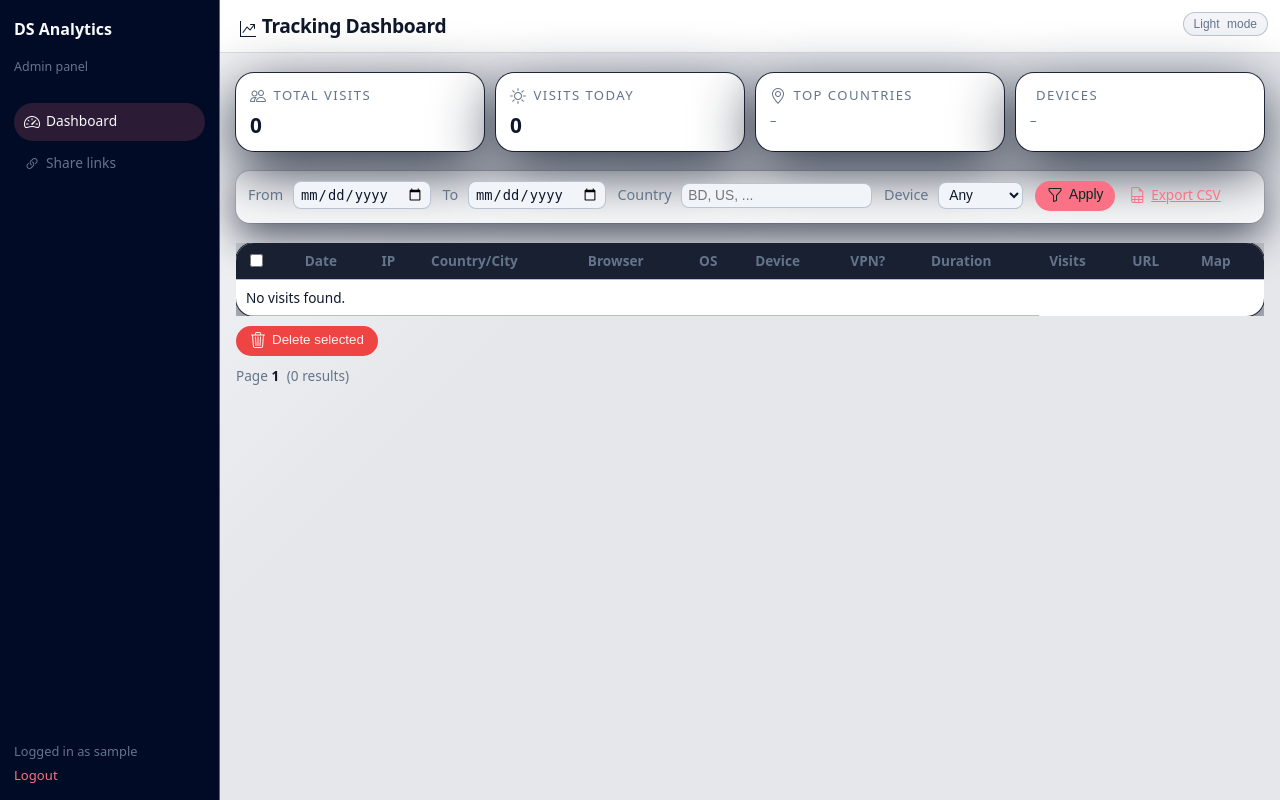
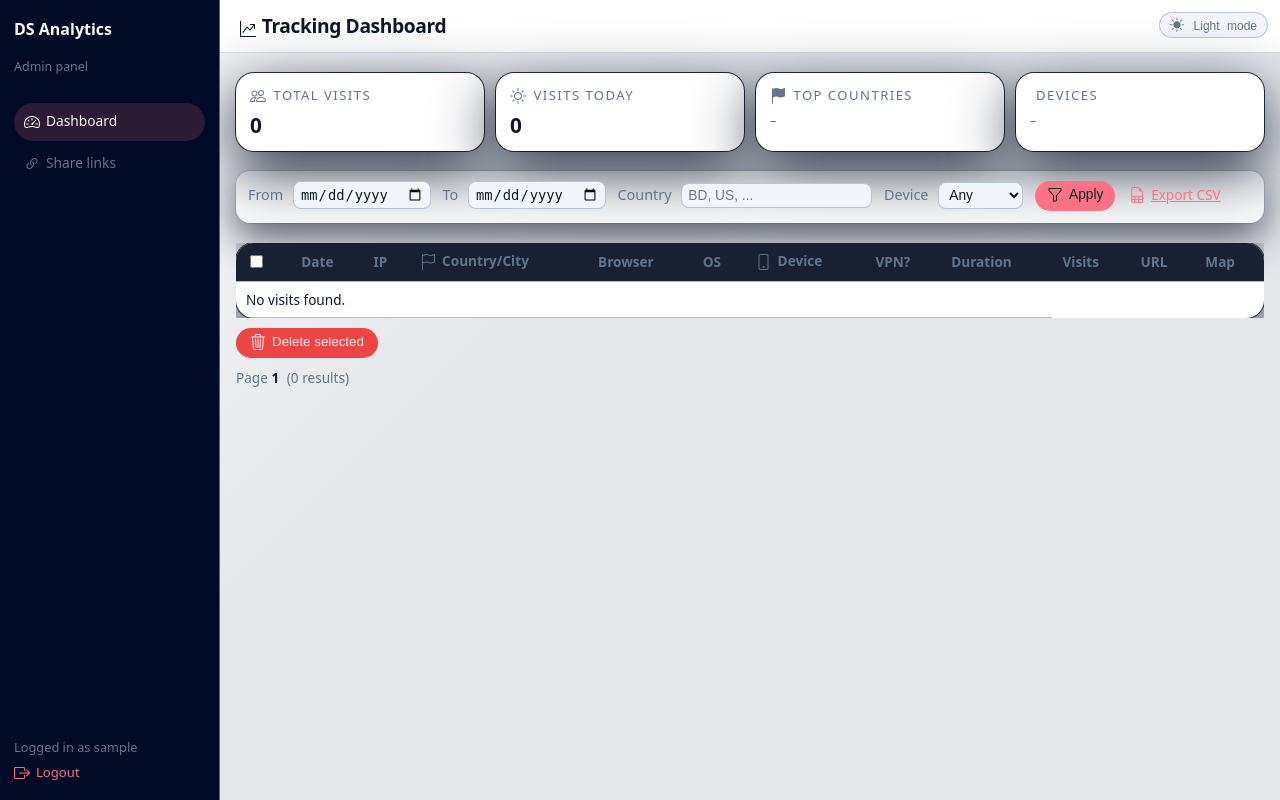
Before and after one commit to eHawking/projectt, a PHP site: page /admin/dashboard in a window 1280 px wide. Run offline with PHP 8.4, Linux system fonts and the light colour scheme; the visitor is signed in with stand-in values (Sample User, id 1); data that the repository does not hold is empty; a stand-in replaces the project's code that opens the database connection; some libraries are stand-ins or nearby versions.

Commit message:
Tweak admin dashboard mobile icons

```diff
--- a/admin/dashboard.php
+++ b/admin/dashboard.php
@@ -443,6 +443,21 @@ $currentQuery = http_build_query([
             margin-right: 4px;
         }
 
+        .theme-toggle .icon-light,
+        .theme-toggle .icon-dark {
+            margin-right: 6px;
+            font-size: 0.9rem;
+        }
+        .theme-toggle .icon-dark {
+            display: none;
+        }
+        :root[data-theme="dark"] .theme-toggle .icon-light {
+            display: none;
+        }
+        :root[data-theme="dark"] .theme-toggle .icon-dark {
+            display: inline-block;
+        }
+
         @media (max-width: 900px) {
             body {
                 padding-left: 0;
@@ -484,6 +499,8 @@ $currentQuery = http_build_query([
 </head>
 <body>
 <button type="button" class="theme-toggle" data-theme-toggle>
+    <i class="bi bi-brightness-high-fill icon-light"></i>
+    <i class="bi bi-moon-stars-fill icon-dark"></i>
     <span data-theme-toggle-label>Light</span> mode
 </button>
 <div class="sidebar">
@@ -495,7 +512,7 @@ $currentQuery = http_build_query([
     </nav>
     <div class="sidebar-user">
         <div>Logged in as <?= h($_SESSION['admin_username'] ?? 'admin') ?></div>
-        <a href="/admin/logout">Logout</a>
+        <a href="/admin/logout"><i class="bi bi-box-arrow-right icon-inline"></i>Logout</a>
     </div>
 </div>
 <header>
@@ -512,10 +529,10 @@ $currentQuery = http_build_query([
             <div class="card-value"><?= $todayVisits ?></div>
         </div>
         <div class="card">
-            <div class="card-title"><i class="bi bi-geo-alt icon-inline"></i>Top countries</div>
+            <div class="card-title"><i class="bi bi-flag-fill icon-inline"></i>Top countries</div>
             <ul class="top-list">
                 <?php foreach ($topCountries as $row): ?>
-                    <li><?= h($row['country'] ?? 'Unknown') ?> (<?= (int)$row['c'] ?>)</li>
+                    <li><i class="bi bi-flag icon-inline"></i><?= h($row['country'] ?? 'Unknown') ?> (<?= (int)$row['c'] ?>)</li>
                 <?php endforeach; ?>
                 <?php if (!$topCountries): ?>
                     <li>–</li>
@@ -568,10 +585,10 @@ $currentQuery = http_build_query([
                 <th><input type="checkbox" id="select-all"></th>
                 <th>Date</th>
                 <th>IP</th>
-                <th>Country/City</th>
+                <th><i class="bi bi-flag icon-inline"></i>Country/City</th>
                 <th>Browser</th>
                 <th>OS</th>
-                <th>Device</th>
+                <th><i class="bi bi-phone icon-inline"></i>Device</th>
                 <th>VPN?</th>
                 <th>Duration</th>
                 <th>Visits</th>
@@ -659,7 +676,7 @@ $currentQuery = http_build_query([
                         </div>
                     </div>
                     <div class="record-row">
-                        <div class="record-label">Country/City</div>
+                        <div class="record-label"><i class="bi bi-flag icon-inline"></i>Country/City</div>
                         <div class="record-value"><?= h(trim(($v['country'] ?? '') . ' / ' . ($v['city'] ?? ''), ' /')) ?></div>
                     </div>
                     <div class="record-row">
@@ -671,7 +688,7 @@ $currentQuery = http_build_query([
                         <div class="record-value"><?= h($v['os_name'] ?? '') ?></div>
                     </div>
                     <div class="record-row">
-                        <div class="record-label">Device</div>
+                        <div class="record-label"><i class="bi bi-phone icon-inline"></i>Device</div>
                         <div class="record-value"><?= h($v['device_type'] ?? '') ?></div>
                     </div>
                     <div class="record-row">
@@ -693,7 +710,7 @@ $currentQuery = http_build_query([
                     <?php if ($mapUrl !== ''): ?>
                         <div class="record-row">
                             <div class="record-label">Map</div>
-                            <div class="record-value"><a href="<?= h($mapUrl) ?>" target="_blank">Open</a></div>
+                            <div class="record-value"><a href="<?= h($mapUrl) ?>" target="_blank"><i class="bi bi-geo-alt icon-inline"></i>Open</a></div>
                         </div>
                     <?php endif; ?>
                 </div>
```
